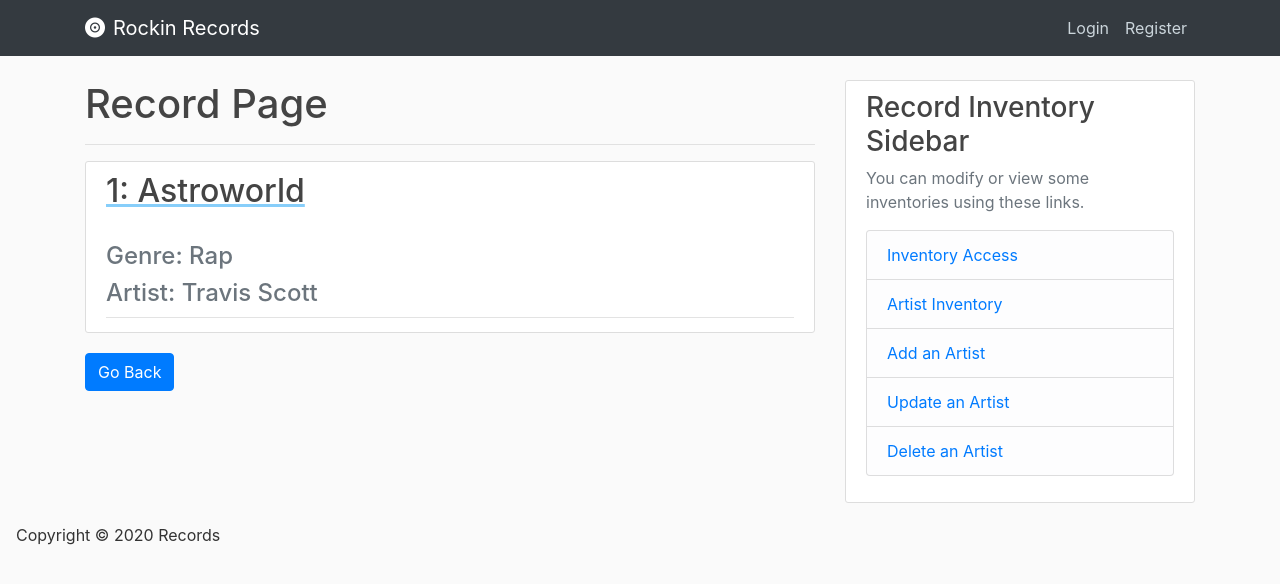
After one commit to DylanKlintworth/Rockin-Records, a Flask app: page /record/1 in a window 1280 px wide. The commit adds this page. Shown: the top 584 px of the page. Run offline with Flask 2, Linux system fonts and the light colour scheme; data comes from the database, SQL or seed files in the repository; some libraries are stand-ins or nearby versions.

Commit message:
updated record_inventory page

```diff
--- /dev/null
+++ b/database/Templates/record.html
@@ -0,0 +1,24 @@
+{% extends "index.html" %}
+{% block content %}
+    <h1> Record Page </h1>
+    <hr>
+        <article class="media content-section">
+          <div class="media-body">
+            <div class="article-metadata">
+              <a class="mr-2" href="{{url_for('home')}}" style="text-decoration: underline; text-decoration-color: lightskyblue;" >
+                <h2> {{ record['record_id'] }}: {{ record['record_name'] }} </h2>
+              </a>
+              <h4 class="text-muted"> Genre: {{ record['record_genre'] }} </h4>
+              <h4 class="text-muted"> Artist: {{ record['artist_name'] }} </h4>
+            </div>
+          </div>
+        </article>
+     <div>
+        <a href="{{ url_for('home') }} ">
+          <button class='btn btn-primary'>
+              Go Back
+          </button>
+        </a>
+
+     </div>
+{% endblock content %}
--- a/database/Templates/records.html
+++ b/database/Templates/records.html
@@ -6,12 +6,12 @@
         <article class="media content-section">
             <div class="media-body">
                 <div class="article-metadata">
-              <a class="mr-2" href="#" style="text-decoration: underline; text-decoration-color: lightskyblue;" >
+                    <a class="mr-2" href="{{url_for('record', record_id=record.record_id)}}" style="text-decoration: underline; text-decoration-color: lightskyblue;" >
                     <h2> {{ record['record_id'] }}: {{ record['record_name'] }} </h2>
                     </a>
+                    <h4 class="text-muted"> Artist: {{ record['artist_name'] }} </h4>
                     <h4 class="text-muted"> Genre: {{ record['record_genre'] }} </h4>
-              <h4 class="text-muted"> Artist: {{ record['artist_name'] }} </h4>
-
+                    <h4 class="text-muted"> Price: {{ record['record_price'] }} </h4>
                 </div>
           </div>
         </article>
--- a/database/routes.py
+++ b/database/routes.py
@@ -98,8 +98,20 @@ def inventory_access():
 
 @app.route("/record_inventory", methods=['GET', 'POST'])
 def record_inventory():
-    records = db.session.execute("SELECT records.record_id, records.record_name, records.record_genre, artists.artist_id, artists.artist_name FROM records, artists WHERE (records.artist_id = artists.artist_id);")
+    records = Records.query.join(Artists, Records.artist_id == Artists.artist_id) \
+        .add_columns(Records.record_id, Records.record_name, Records.record_genre, \
+                     Records.record_price, Artists.artist_id, Artists.artist_name).all()
     return render_template('records.html', records=records)
+
+
+@app.route('/record/<record_id>')
+def record(record_id):
+    record = Records.query.get_or_404(record_id)
+    record_artist = record.query.join(Artists, record.artist_id == Artists.artist_id) \
+        .add_columns(Records.record_id, Records.record_name, Records.record_genre, \
+                     Records.record_price, Artists.artist_id, Artists.artist_name).first()
+    return render_template("record.html", record=record_artist)
+
 
 @app.route("/artist_inventory", methods=['GET', 'POST'])
 def artist_inventory():
```
Lines whose indentation alone changed are shown as unchanged.
